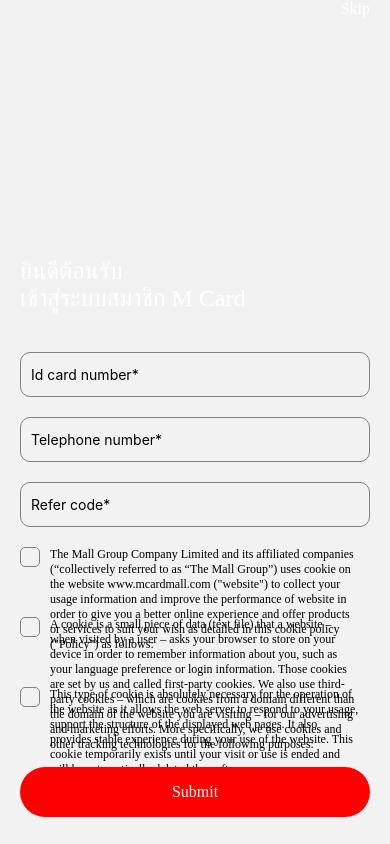
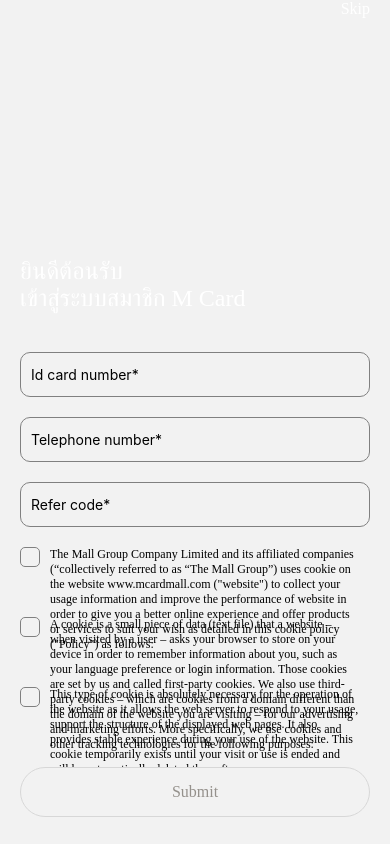
Before and after one commit to NaruchaTMG/tmg-react-native, a React Native app: screen /AuthScreen in a window 390 px wide. Built offline with nearby package versions, Linux system fonts and the light colour scheme.

Commit message:
add prop main button

```diff
--- a/src/GlobalStyles.ts
+++ b/src/GlobalStyles.ts
@@ -42,13 +42,5 @@
     width: "100%",
     textAlign: "right",
     paddingVertical: 4
-  },
-  buttonContainer: {
-    width: "100%",
-    backgroundColor: 'red',
-    height: 50,
-    borderRadius: 25,
-    justifyContent: "center",
-    alignItems: "center"
   }
 })
--- a/src/components/buttons/main/index.tsx
+++ b/src/components/buttons/main/index.tsx
@@ -1,12 +1,21 @@
 
 import {Pressable, Text} from 'react-native';
 import {globalStyles} from '../../../GlobalStyles.ts';
+import {styles} from './styles.ts';
 
-export default function MainButton() {
+type Props = {
+  textButton: string,
+  isActive: boolean,
+  onPress: () => void,
+}
+
+export default function MainButton(props: Props) {
   return (
-      <Pressable style={globalStyles.buttonContainer}>
-        <Text style={[globalStyles.notosanBold, {color: "white", fontSize: 16}]}>
-          {"Submit"}
+      <Pressable
+          onPress={props.isActive ? props.onPress : null}
+          style={[styles.buttonContainer,  {backgroundColor: props.isActive ? "red" : "#F2F2F2"}]}>
+        <Text style={[globalStyles.notosanBold, {fontSize: 16},  {color: props.isActive ? "white" : "#95918C"}]}>
+          {props.textButton ? props.textButton : "Submit"}
         </Text>
       </Pressable>
   )
--- /dev/null
+++ b/src/components/buttons/main/styles.ts
@@ -0,0 +1,14 @@
+import {StyleSheet} from 'react-native';
+
+export const styles = StyleSheet.create({
+  buttonContainer: {
+    width: "100%",
+    backgroundColor: 'red',
+    height: 50,
+    borderRadius: 25,
+    justifyContent: "center",
+    alignItems: "center",
+    borderColor: "#D7D7D7",
+    borderWidth: 1
+  }
+})
--- a/src/screens/auth/index.tsx
+++ b/src/screens/auth/index.tsx
@@ -95,7 +95,7 @@
         </View>
         <View
             style={[styles.container, {paddingHorizontal: 20, paddingTop: 20}]}>
-          <MainButton />
+          <MainButton isActive={conditions?.p1 || false} textButton={"Submit"} onPress={() => {}}/>
         </View>
       </ScrollView>
   );
```
